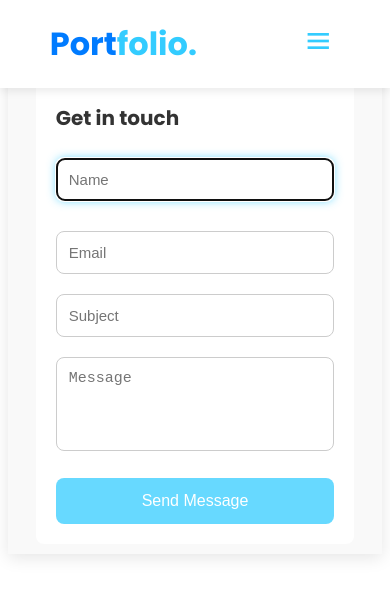
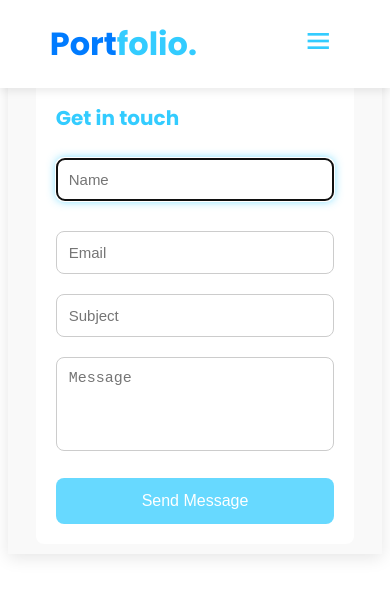
Before and after one commit to Suja2004/myPortfolio2, a plain HTML site: page contact.html in a window 390 px wide. Drawn offline with nearby package versions, Linux system fonts and the light colour scheme.

Commit message:
Update style.css

```diff
--- a/style.css
+++ b/style.css
@@ -676,7 +676,7 @@ p {
     .contact-form h2 {
         margin-bottom: 15px;
         font-size: 20px;
-        color: #333;
+        color: #3cf;
         animation: slideBottom 1s ease forwards;
     }
 
```
